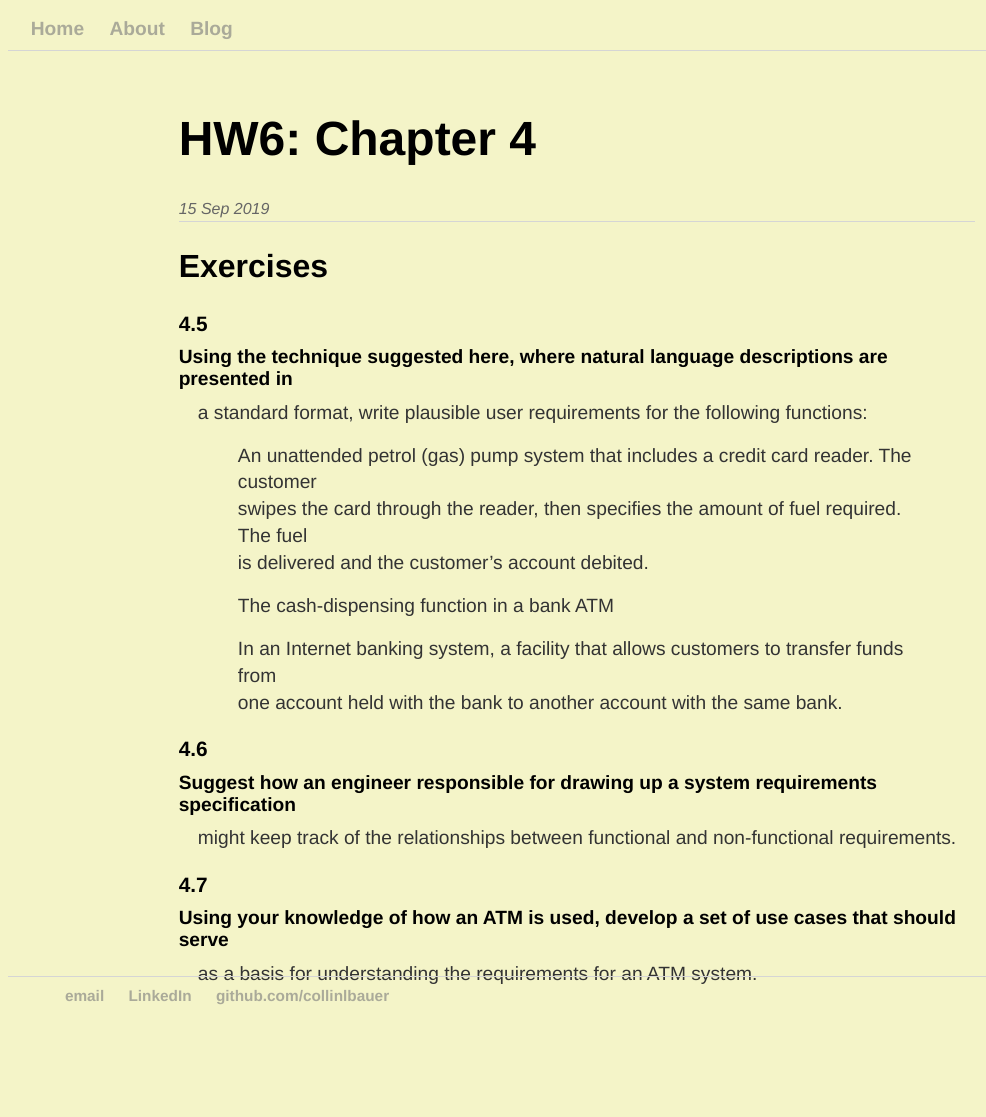
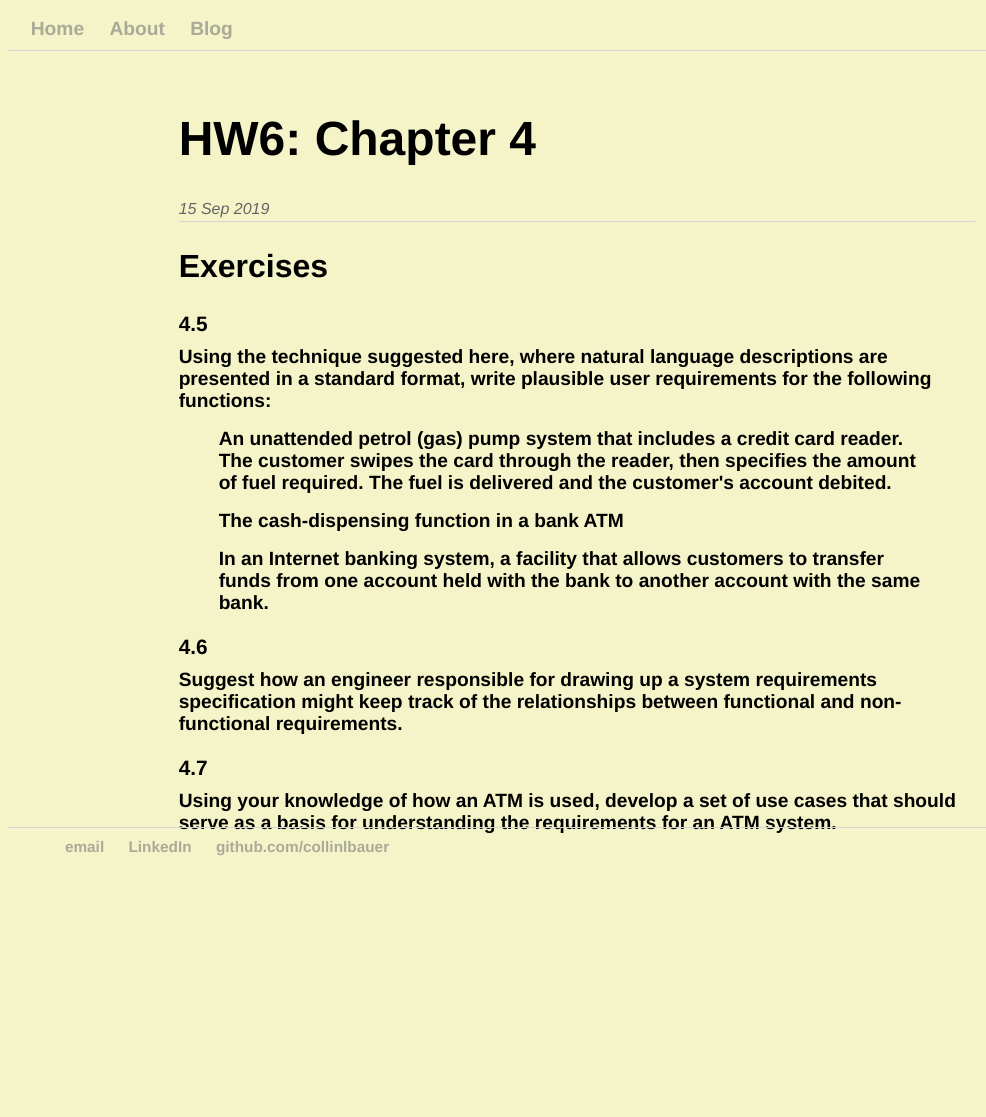
Before and after one commit to CollinLBauer/collinlbauer.github.io, a Jekyll site: the page built from _posts/2019-09-15-HW6-Chapter-4.md, in a window 1280 px wide. Shown: the whole page, without its empty margins (0-986 px from the left). Built offline with Jekyll 4.4.1, drawn with Linux system fonts in a browser that asks for light colours; after the commit the page ends 916 px from its top, so only the background shows below that.

```diff
--- a/_posts/2019-09-15-HW6-Chapter-4.md
+++ b/_posts/2019-09-15-HW6-Chapter-4.md
@@ -7,22 +7,16 @@ date: 2019-09-15
 ## Exercises
 
 ### 4.5
-#### Using the technique suggested here, where natural language descriptions are presented in
-a standard format, write plausible user requirements for the following functions:
+#### Using the technique suggested here, where natural language descriptions are presented in a standard format, write plausible user requirements for the following functions:
 
-> An unattended petrol (gas) pump system that includes a credit card reader. The customer
-> swipes the card through the reader, then specifies the amount of fuel required. The fuel
-> is delivered and the customer's account debited.
+> <h4>An unattended petrol (gas) pump system that includes a credit card reader. The customer swipes the card through the reader, then specifies the amount of fuel required. The fuel is delivered and the customer's account debited.</h4>
 
-> The cash-dispensing function in a bank ATM
+> <h4>The cash-dispensing function in a bank ATM</h4>
 
-> In an Internet banking system, a facility that allows customers to transfer funds from
-> one account held with the bank to another account with the same bank.
+> <h4>In an Internet banking system, a facility that allows customers to transfer funds from one account held with the bank to another account with the same bank.</h4>
 
 ### 4.6
-#### Suggest how an engineer responsible for drawing up a system requirements specification
-might keep track of the relationships between functional and non-functional requirements.
+#### Suggest how an engineer responsible for drawing up a system requirements specification might keep track of the relationships between functional and non-functional requirements.
 
 ### 4.7
-#### Using your knowledge of how an ATM is used, develop a set of use cases that should serve
-as a basis for understanding the requirements for an ATM system.
+#### Using your knowledge of how an ATM is used, develop a set of use cases that should serve as a basis for understanding the requirements for an ATM system.
```
Also changed, not shown: index.md (renamed from index.html).
